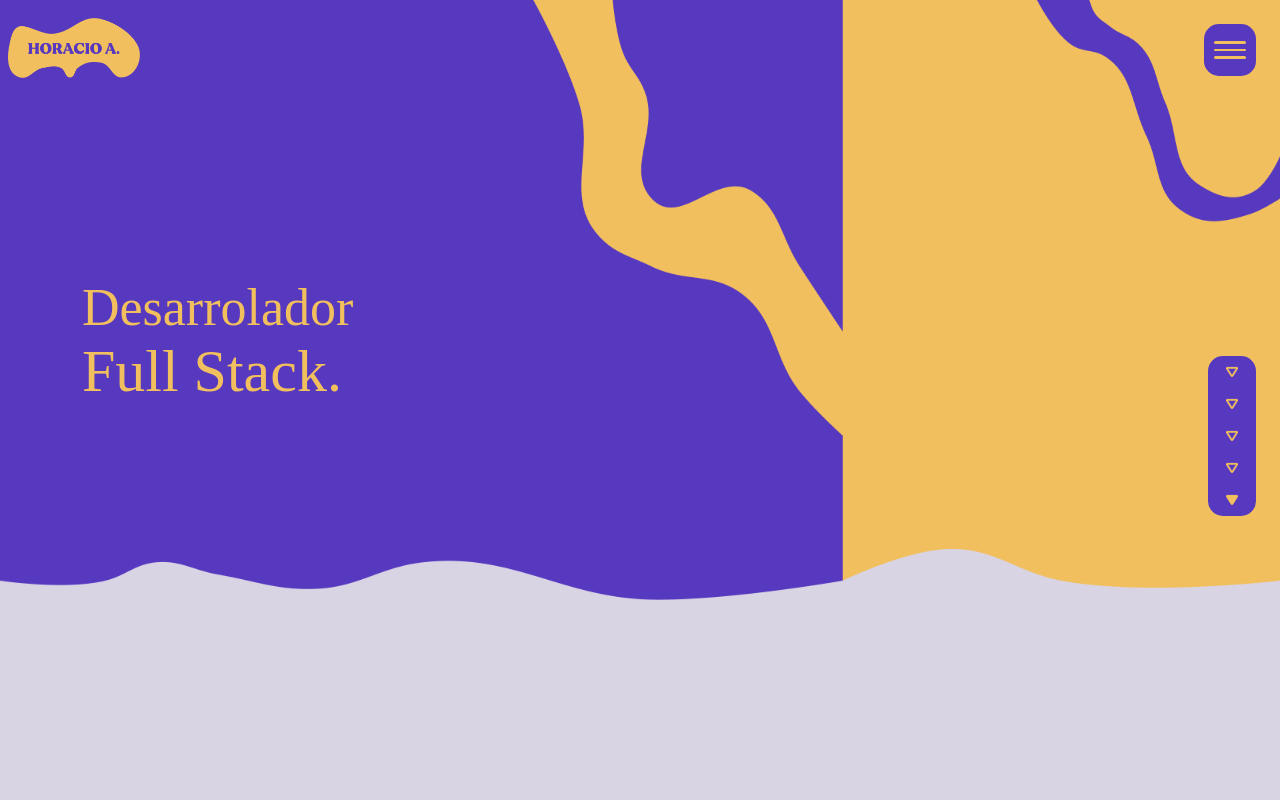
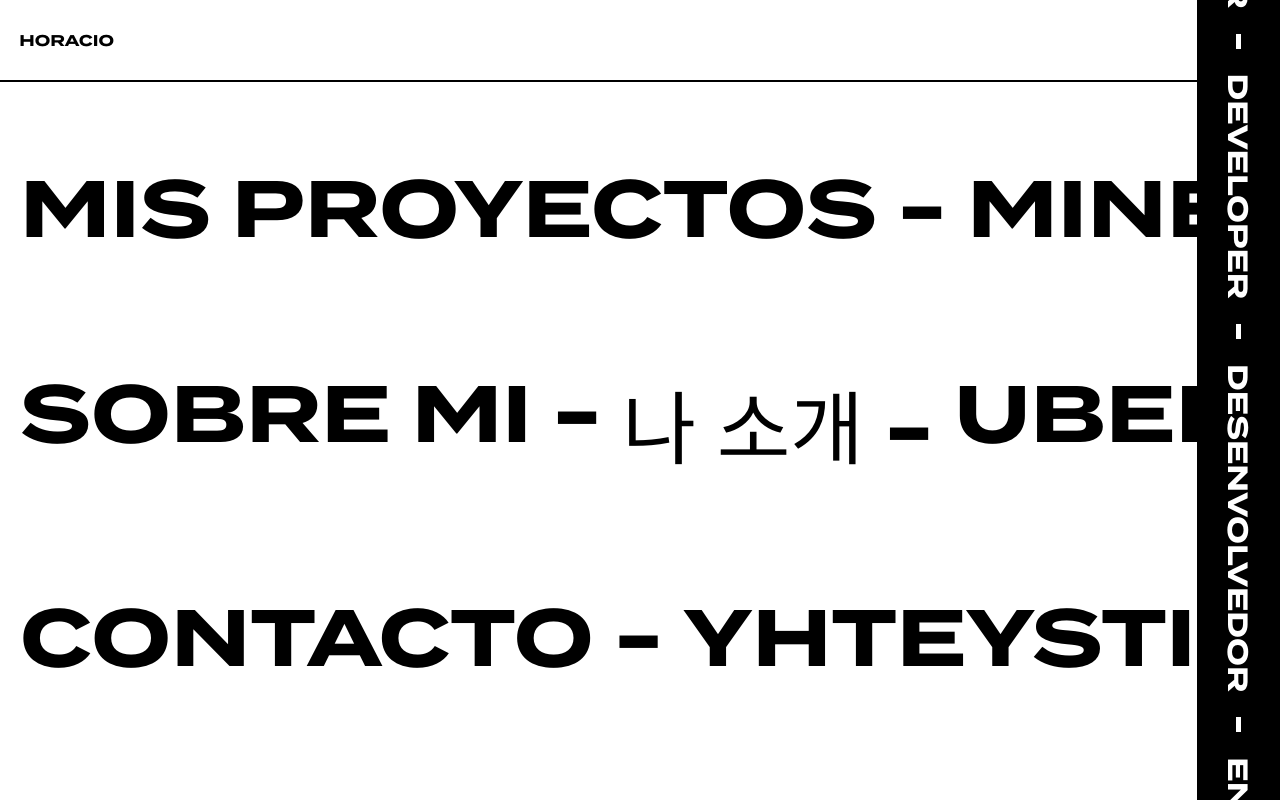
Before and after one commit to horacio-a/Porfolio, a Next.js app: page / in a window 1280 px wide. Shown: the top 800 px of the page. Built offline with nearby package versions, Linux system fonts and the light colour scheme; a web font is replaced by a local one.

Commit message:
<feat> [pages\index.js]: change style for porfolio

```diff
--- a/pages/index.js
+++ b/pages/index.js
@@ -1,111 +1,167 @@
 import React, { useEffect, useRef, useState } from "react";
-import { scroller } from "react-scroll";
-import HeaderMain from "../componets/headermain";
-import { Waypoint } from 'react-waypoint';
 import Head from "next/head";
-import Hero from "@/componets/main/hero";
-import Project from "@/componets/main/project";
-import Hability from "@/componets/main/hability";
-import Contact from "@/componets/main/contact";
-import MainFooter from "@/componets/main/MainFooter";
-import { Toaster } from "react-hot-toast";
-
+import AnimationScrollDev from "@/componets/animaationScrollDev";
+import AnimationScrollProject from "@/componets/animationScrollProject";
+import AnimationScrollAboutMe from "@/componets/animationScrollAboutMe";
+import AnimationScrollContact from "@/componets/animationScrollContact";
+import ProjectContent from "@/componets/project";
+import AboutMeContent from "@/componets/AboutMe";
+import ContactContent from "@/componets/contact";
+import { isMobile } from 'react-device-detect';
 
 const Index = () => {
+    console.log(isMobile)
 
     const [TitlePage, setTitlePage] = useState('Horacio Albornoz')
     const [scrollItem, setScrollItem] = useState(0)
 
-    useEffect(() => {
-        ScrolltoInicio()
-    }, [])
+    const [Project, setProject] = useState(false);
+    const [animationNumProject, setanimationNumProject] = useState(0);
+    const [storeIntervalProject, setStoreIntervalProject] = useState();
 
-    const changebyscrotum = (data) => {
-        setScrollItem(data)
-    }
+    const increaseAnimationNumProject = () => {
+        setanimationNumProject((animationNumProject) => animationNumProject + 0.05);
+        if (animationNumProject > 5000) setanimationNumProject((animationNumProject) => 0);
+    };
+
+    const onMouseOverProject = () => {
+        clearInterval(storeIntervalProject);
+        setStoreIntervalProject(setInterval(increaseAnimationNumProject, 1));
+    };
+
+
+    const [aboutMe, setaboutMe] = useState(false);
+    const [animationNumaboutMe, setanimationNumaboutMe] = useState(0);
+    const [storeIntervalaboutMe, setStoreIntervalaboutMe] = useState();
+
+    const increaseAnimationNumaboutMe = () => {
+        setanimationNumaboutMe((animationNumaboutMe) => animationNumaboutMe + 0.05);
+        if (animationNumaboutMe > 5000) setanimationNumaboutMe((animationNumaboutMe) => 0);
+    };
+
+    const onMouseOveraboutMe = () => {
+        clearInterval(storeIntervalaboutMe);
+        setStoreIntervalaboutMe(setInterval(increaseAnimationNumaboutMe, 1));
+    };
 
 
 
-    const ScrolltoProyect = () => {
-        scroller.scrollTo('proyectos', {
-            duration: 500,
-            delay: 50,
-            smooth: true,
-            offset: -50
-        })
-    }
-    const ScrolltoInicio = () => {
-        scroller.scrollTo('inicio', {
-            duration: 500,
-            delay: 50,
-            smooth: true,
-            offset: -50
-        })
-    }
-    const Scrolltohabilidades = () => {
-        scroller.scrollTo('habilidades', {
-            duration: 500,
-            delay: 50,
-            smooth: true,
-            offset: 5
-        })
-    }
-    const ScrolltoContacto = () => {
-        scroller.scrollTo('Contacto', {
-            duration: 500,
-            delay: 50,
-            smooth: true,
-            offset: 0
-        })
-    }
-    const ScrolltoFooter = () => {
-        scroller.scrollTo('Footer', {
-            duration: 500,
-            delay: 50,
-            smooth: true,
-            offset: 5
-        })
-    }
+    const [Contact, setContact] = useState(false);
+    const [animationNumContact, setanimationNumContact] = useState(0);
+    const [storeIntervalContact, setStoreIntervalContact] = useState();
+
+    const increaseAnimationNumContact = () => {
+        setanimationNumContact((animationNumContact) => animationNumContact + 0.05);
+        if (animationNumContact > 5000) setanimationNumContact((animationNumContact) => 0);
+    };
+
+    const onMouseOverContact = () => {
+        clearInterval(storeIntervalContact);
+        setStoreIntervalContact(setInterval(increaseAnimationNumContact, 1));
+    };
 
 
     return (
-        <div className="FondoWhite">
+        <main className="modernBackground">
             <Head>
-                <link rel="icon" href="\imagenes\main\darkS.png" />
+                <link rel="icon" href="Logo.png" />
                 <meta name="description" content="Porfolio de horacio Albornoz" />
                 <title>{TitlePage}</title>
             </Head>
 
 
-            <Waypoint
-                onEnter={() => { changebyscrotum(0); setTitlePage('Horacio Albornoz') }} />
+            <div className="content">
+                <header className="modern" style={Project ? { border: 'none' } : (aboutMe ? { border: 'none' } : (Contact ? { border: 'none' } : {}))}>
+                    HORACIO
+                </header>
+                <div className={`conteinerMainProject ${Project ? 'Open' : ''} ${aboutMe ? 'Desactive' : ''} ${Contact ? 'Desactive' : ''}`}>
+                    <div className={`conteinerProject ${Project ? 'Open' : ''} ${aboutMe ? 'Desactive' : ''} ${Contact ? 'Desactive' : ''}`}
+                        onMouseOver={
+                            () => {
+                                if (!isMobile) {
+                                    Project ? () => { clearInterval(storeIntervalProject); } : onMouseOverProject()
+                                }
+                            }}
+                        onMouseOut={() => {
+                            if (!isMobile) {
+                                if (animationNumProject > 7500) setanimationNumProject((animationNumProject) => 0);
+                                clearInterval(storeIntervalProject);
+                            }
+                        }}
+                        onClick={() => {
+                            !isMobile ? setProject(true) : () => {
+                                setProject(true)
+                                onMouseOverProject()
+                            }
+                        }}
+                    >
+                        <div className="titleProject">
+                            <AnimationScrollProject animationNumProject={animationNumProject} />
+                        </div>
+                    </div>
+                    <div className={`ProjectContent ${Project ? 'Open' : ''}`}>
+                        <div className="btnBack">
+                            <div className="TextBtnBack" onClick={() => {
+                                if (!isMobile) {
+                                    setProject(false)
+                                } else {
+                                    setProject(false)
+                                    clearInterval(storeIntervalProject);
+                                }
+                            }}>VOLVER</div>
+                        </div>
+                        <ProjectContent />
 
-            <HeaderMain Scrolltohabilidades={Scrolltohabilidades} ScrolltoContacto={ScrolltoContacto}
-                ScrolltoFooter={ScrolltoFooter} ScrolltoInicio={ScrolltoInicio} scrollItem={scrollItem}
-                setScrollItem={setScrollItem} ScrolltoProyect={ScrolltoProyect} />
-            <Hero />
+                    </div>
+                </div>
 
+                <div className={`conteinerMainProject ${Project ? 'Desactive' : ''} ${aboutMe ? 'Open' : ''} ${Contact ? 'Desactive' : ''}`}>
 
-            <Project changebyscrotum={changebyscrotum} setTitlePage={setTitlePage} />
+                    <div className={`conteinerProject ${Project ? 'Desactive' : ''} ${aboutMe ? 'Open' : ''} ${Contact ? 'Desactive' : ''}`}>
+                        <div className="titleProject"
+                            onMouseOver={aboutMe ? () => { clearInterval(storeIntervalaboutMe); } : onMouseOveraboutMe}
+                            onMouseOut={() => {
+                                if (animationNumaboutMe > 7500) setanimationNumaboutMe((animationNumaboutMe) => 0);
+                                clearInterval(storeIntervalaboutMe);
+                            }}
+                            onClick={() => { setaboutMe(true) }}
+                        >
+                            <AnimationScrollAboutMe animationNumaboutMe={animationNumaboutMe} />
+                        </div>
+                    </div>
+                    <div className={`ProjectContent ${aboutMe ? 'Open' : ''}`}>
+                        <div className="btnBack">
+                            <div className="TextBtnBack" onClick={() => { setaboutMe(false) }}>VOLVER</div>
+                        </div>
+                        <AboutMeContent />
+                    </div>
+                </div>
+                <div className={`conteinerMainProject ${Project ? 'Desactive' : ''} ${aboutMe ? 'Desactive' : ''} ${Contact ? 'Open' : ''}`}>
 
+                    <div className={`conteinerProject ${Project ? 'Desactive' : ''} ${aboutMe ? 'Desactive' : ''} ${Contact ? 'Open' : ''}`}>
+                        <div className="titleProject"
+                            onMouseOver={Contact ? () => { clearInterval(storeIntervalContact); } : onMouseOverContact}
+                            onMouseOut={() => {
+                                if (animationNumContact > 7500) setanimationNumContact((animationNumContact) => 0);
+                                clearInterval(storeIntervalContact);
+                            }}
+                            onClick={() => { setContact(true) }}>
+                            <AnimationScrollContact animationNumContact={animationNumContact} />
+                        </div>
+                    </div>
+                    <div className={`ProjectContent ${Contact ? 'Open' : ''}`}>
+                        <div className="btnBack">
+                            <div className="TextBtnBack" onClick={() => { setContact(false) }}>VOLVER</div>
+                        </div>
+                        <ContactContent />
+                    </div>
+                </div>
 
-
-            <Hability changebyscrotum={changebyscrotum} setTitlePage={setTitlePage} />
-
-
-
-
-            <Contact changebyscrotum={changebyscrotum} setTitlePage={setTitlePage} />
-
-
-            <MainFooter ScrolltoProyect={ScrolltoProyect} Scrolltohabilidades={Scrolltohabilidades}
-                ScrolltoContacto={ScrolltoContacto} changebyscrotum={changebyscrotum} setTitlePage={setTitlePage} />
-            <Toaster
-                toastOptions={{
-                    className: 'fontGotham'
-                }} />
-
-        </div>
+            </div>
+            <div className="AutoScrollAnimation">
+                <AnimationScrollDev />
+            </div>
+        </main>
 
 
 
```
